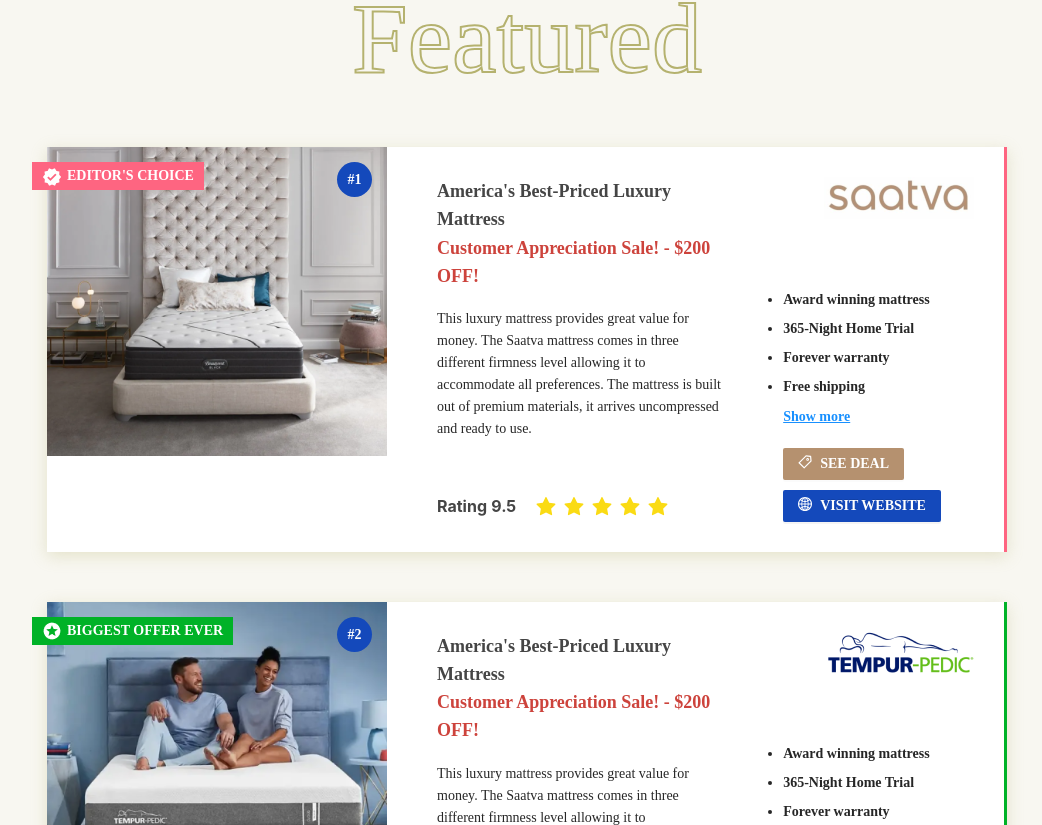
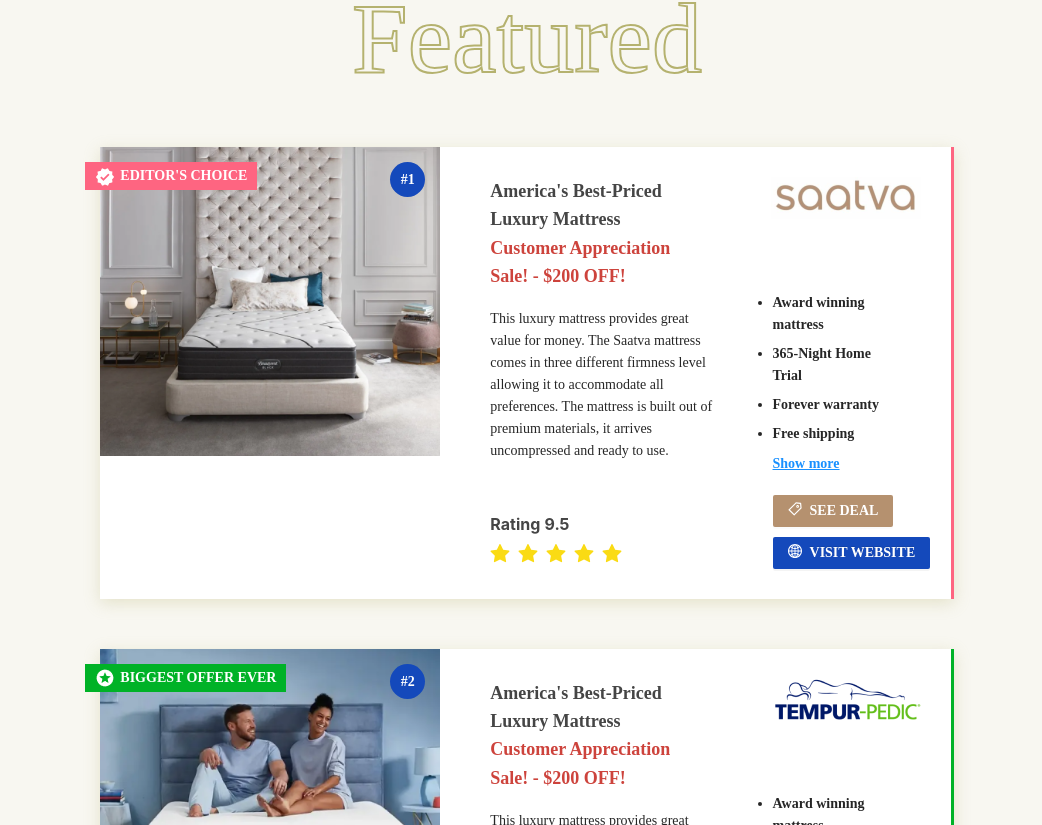
Before and after one commit to mixmaster429/React-next, a Next.js app: page / in a window 1280 px wide. Shown: the part 915-1740 px from the top of the page, without its empty margins (113-1155 px from the left). Built offline with nearby package versions, Linux system fonts and the light colour scheme; a web font is replaced by a local one.

Commit message:
reduce width

```diff
--- a/src/components/products/productList.tsx
+++ b/src/components/products/productList.tsx
@@ -71,7 +71,7 @@
         <p className="section-title">Featured</p>
 
         <Row>
-          <Col span={22} offset={1} xl={{ span: 18, offset: 3 }}>
+          <Col span={22} offset={1} xl={{ span: 16, offset: 4 }}>
             <div className="product-lists">
               {featured_product.map((item, key) => {
                 return (
@@ -88,7 +88,7 @@
       </div>
 
       <Row>
-        <Col span={22} offset={1} xl={{ span: 18, offset: 3 }}>
+        <Col span={22} offset={1} xl={{ span: 16, offset: 4 }}>
           <div className="product-lists">{product_list()}</div>
         </Col>
       </Row>
```
